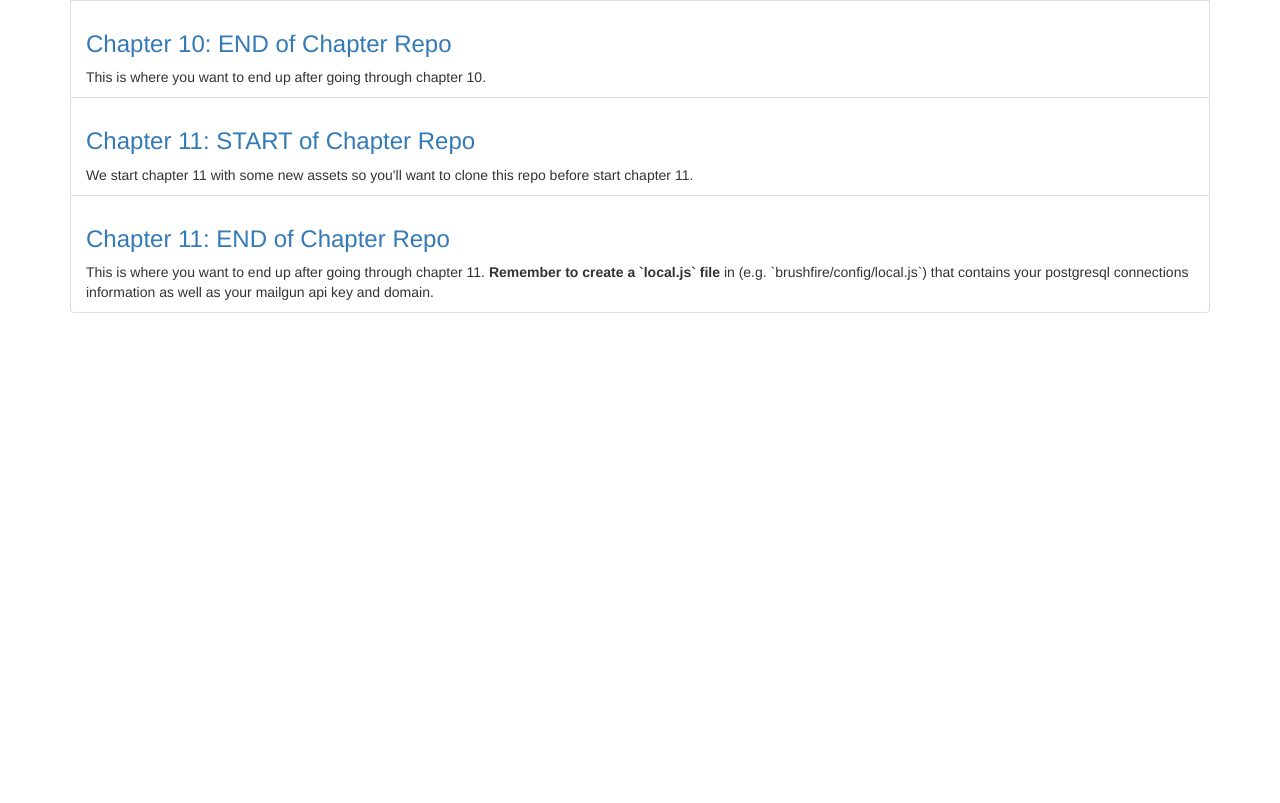
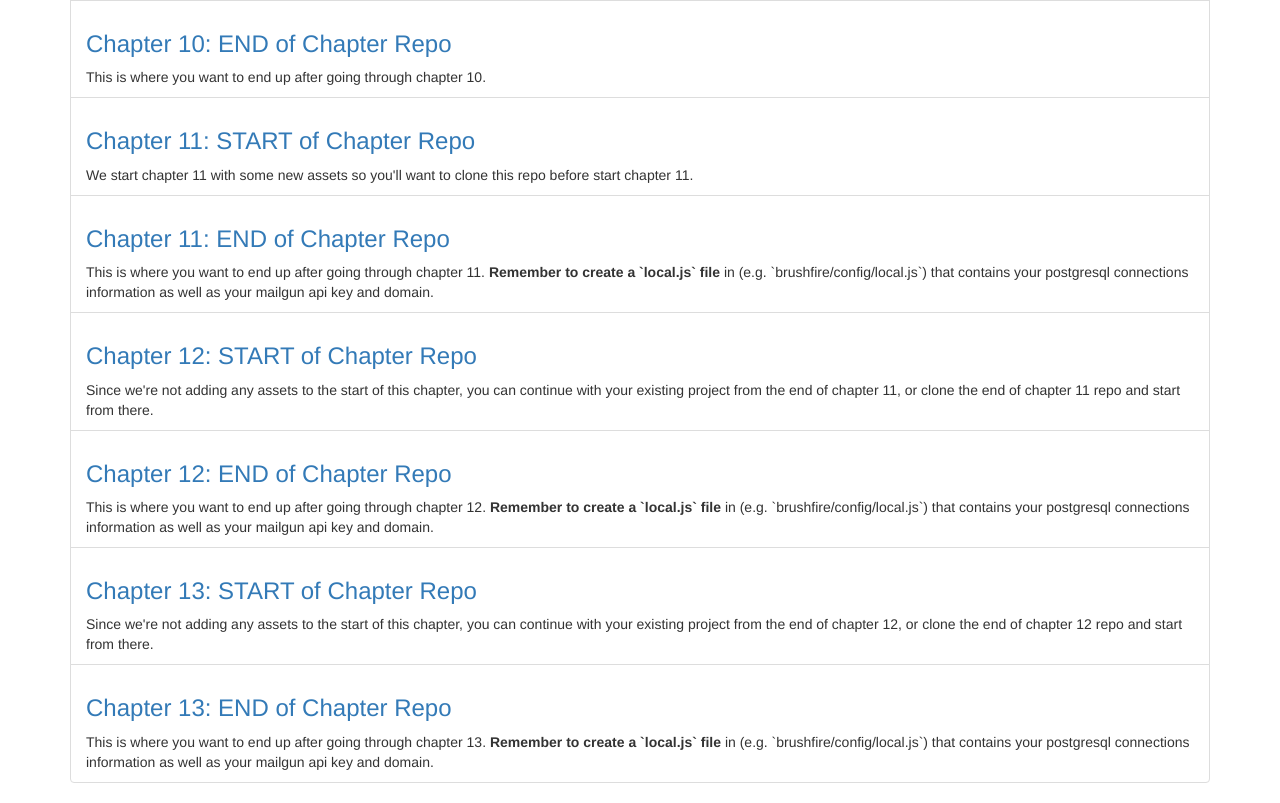
Before and after one commit to irlnathan/sailsinaction, a plain HTML site: page index.html in a window 1280 px wide. Shown: the part 1566-2369 px from the top of the page. Before the commit the page ends 1899 px from the top, so only its background shows below. Drawn offline with Linux system fonts and the light colour scheme.

Commit message:
added chapters 12 and 13

```diff
--- a/index.html
+++ b/index.html
@@ -64,6 +64,21 @@
         <li class="list-group-item"><h3><a href="https://github.com/irlnathan/brushfire-ch11-end">Chapter 11: END of Chapter Repo</a></h3>
         <div>This is where you want to end up after going through chapter 11. <b>Remember to create a `local.js` file </b> in (e.g. `brushfire/config/local.js`) that contains your postgresql connections information as well as your mailgun api key and domain.</div></li>
 
+        <li class="list-group-item"><h3><a href="https://github.com/irlnathan/brushfire-ch11-end">Chapter 12: START of Chapter Repo</a></h3>
+        <div>Since we're not adding any assets to the start of this chapter, you can continue with your existing project from the end of chapter 11, or clone the end of chapter 11 repo and start from there.
+        </div></li>
+
+        <li class="list-group-item"><h3><a href="https://github.com/irlnathan/brushfire-ch12-end">Chapter 12: END of Chapter Repo</a></h3>
+        <div>This is where you want to end up after going through chapter 12. <b>Remember to create a `local.js` file </b> in (e.g. `brushfire/config/local.js`) that contains your postgresql connections information as well as your mailgun api key and domain.</div></li>
+
+        <li class="list-group-item"><h3><a href="https://github.com/irlnathan/brushfire-ch12-end">Chapter 13: START of Chapter Repo</a></h3>
+        <div>Since we're not adding any assets to the start of this chapter, you can continue with your existing project from the end of chapter 12, or clone the end of chapter 12 repo and start from there.
+        </div></li>
+
+        <li class="list-group-item"><h3><a href="https://github.com/irlnathan/brushfire-ch13-end">Chapter 13: END of Chapter Repo</a></h3>
+        <div>This is where you want to end up after going through chapter 13. <b>Remember to create a `local.js` file </b> in (e.g. `brushfire/config/local.js`) that contains your postgresql connections information as well as your mailgun api key and domain.</div></li>
+
+
       </ul>
     </div>
   </body>
```
